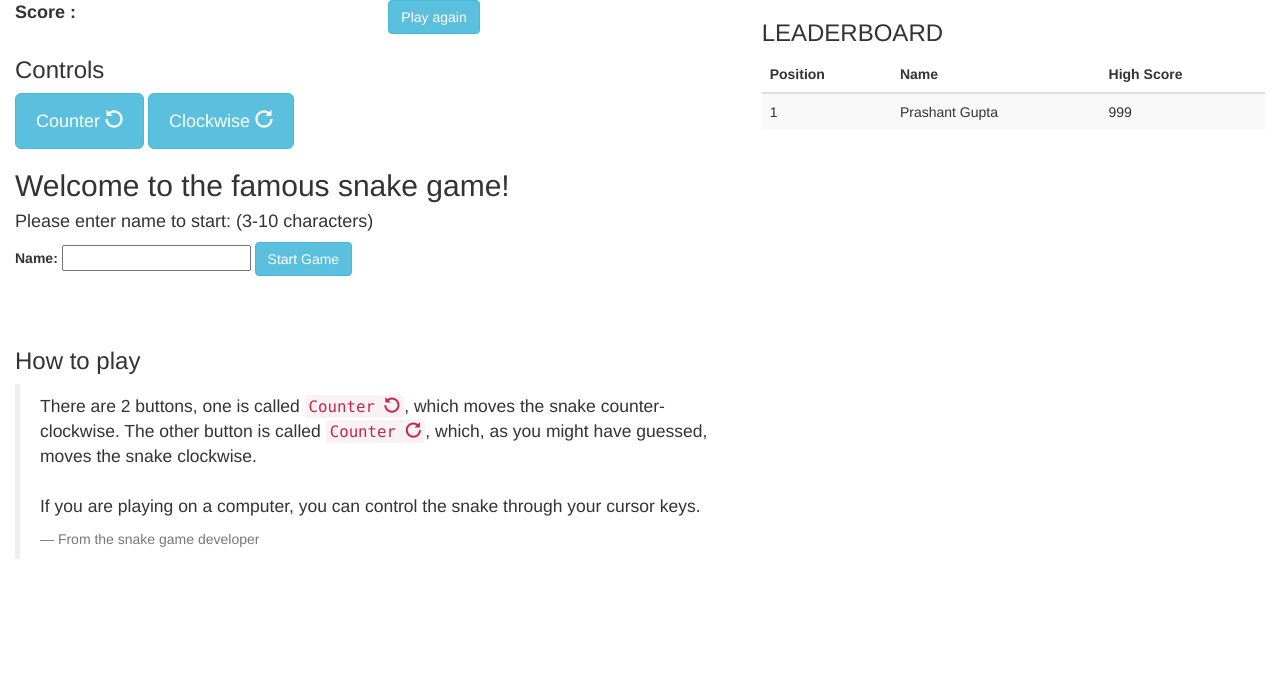
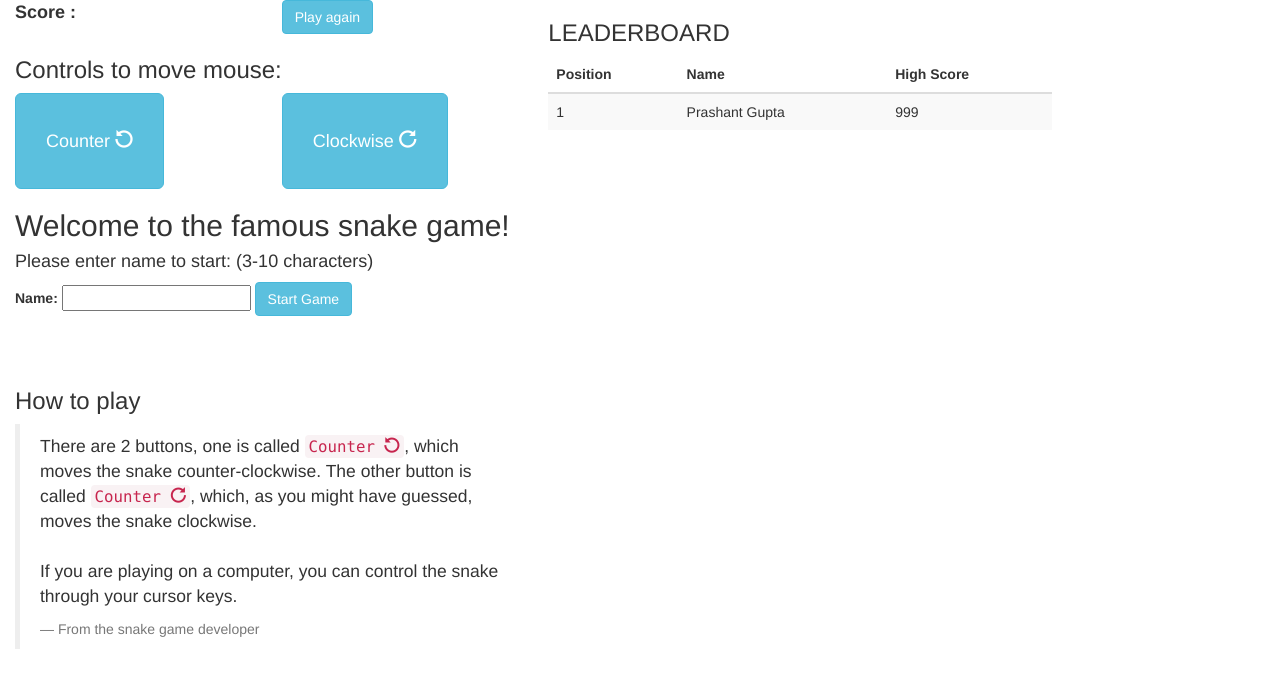
Before and after one commit to prashantgupta24/snake-javascript, a website: page static/index.html in a window 1280 px wide. Drawn offline with nearby package versions, Linux system fonts and the light colour scheme; files that its build step writes are made by us from their sources; no server answers; a script that the page names is missing; files whose address does not match are found by name.

Commit message:
refactoring

```diff
--- a/static/index.html
+++ b/static/index.html
@@ -2,7 +2,7 @@
 <html>
 
 <head>
-  <meta name="viewport" content="width=device-width, initial-scale=1">
+  <meta name="viewport" content="width=device-width, initial-scale=1.0, maximum-scale=1.0, user-scalable=0">
   <link rel="stylesheet" href="https://maxcdn.bootstrapcdn.com/bootstrap/3.3.7/css/bootstrap.min.css">
   <link rel="stylesheet" href="static/style.css">
   <script src="https://ajax.googleapis.com/ajax/libs/jquery/3.2.1/jquery.min.js"></script>
@@ -18,42 +18,50 @@
 
   <div class="container-fluid">
     <div class="row">
-      <div class="col-sm-7 col-md-7">
+      <div class="col-xs-12 col-sm-6 col-md-5">
         <div id="gameDiv">
           <div class="row">
-            <div class="col-sm-6">
+            <div class="col-sm-6 col-md-6">
               <p style="font-weight:bolder;font-size:large" id="score">Score : </p>
             </div>
-            <div class="col-sm-6">
+            <div class="col-sm-6 col-md-6">
               <button id="restart" type="button" class="btn btn-info">Play again</button>
             </div>
           </div>
           <div class="row">
-            <div class="col-sm-12">
+            <div class="col-sm-12 col-md-12">
               <div id="snakeCanvas"></div>
             </div>
           </div>
-          <div class="row">
-            <div id="controls" class="col-sm-12">
-              <h3 class="text-left">Controls</h3>
-              <button id="ctrlCntrClck" type="button" class="btn btn-info btn-lg" style="padding: 15px 20px;">Counter  <span class="glyphicon glyphicon-repeat gly-flip-horizontal"></span></button>
-              <button id="ctrlClck" type="button" class="btn btn-info btn-lg" style="padding: 15px 20px;">Clockwise <span class="glyphicon glyphicon-repeat"></span></button>
+          <div id="controls">
+            <div class="row">
+              <div class="col-sm-12 col-sm-12">
+                <h3 class="text-left">Controls to move mouse:</h3>
+              </div>
+            </div>
+            <div class="row">
+              <div class="col-xs-6 col-sm-6">
+                <button id="ctrlCntrClck" type="button" class="btn btn-info btn-lg" style="padding: 35px 30px;">Counter   <span class="glyphicon glyphicon-repeat gly-flip-horizontal"></span></button>
+              </div>
+              <div class="col-xs-6 col-sm-6">
+                <button id="ctrlClck" type="button" class="btn btn-info btn-lg" style="padding: 35px 30px;">Clockwise <span class="glyphicon glyphicon-repeat"></span></button>
+              </div>
             </div>
           </div>
         </div>
         <div id="initialDiv" class="row">
-          <div class="col-sm-12">
+          <div class="col-xs-12">
             <h2>Welcome to the famous snake game!</h2>
             <h4>Please enter name to start: (3-10 characters) </h4>
           </div>
-          <div class="col-sm-12">
+          <div class="col-xs-12">
             <label for="playerName">Name:</label>
             <input type="text" id="playerName"></input>
             <button id="startGame" type="button" class="btn btn-info">Start Game</button>
             <div id="error" class="alert">
             </div>
           </div>
-          <div class="col-sm-12">
+          <div class="col-xs-12">
             <h3>How to play</h3>
             <blockquote>
               <p>There are 2 buttons, one is called <code>Counter <span class="glyphicon glyphicon-repeat gly-flip-horizontal"></span></code>, which moves the snake counter-clockwise. The other button is called <code>Counter <span class="glyphicon glyphicon-repeat"></span></code>,
@@ -63,7 +71,7 @@
           </div>
         </div>
       </div>
-      <div class="col-sm-5 col-md-5">
+      <div class="col-xs-12 col-sm-6 col-md-5">
         <h3 class="text-left">LEADERBOARD</h3>
         <table class="table table-striped" id="highScoreTable">
           <thead>
--- a/static/main.js
+++ b/static/main.js
@@ -289,6 +289,8 @@ $(function() {
   function initializeSnakeGame() {
     $('#initialDiv').hide();
     $('#restart').hide();
+    document.body.scrollTop = 0; // For Chrome, Safari and Opera
+    document.documentElement.scrollTop = 0; // For IE and Firefox
     const SNAKE_GAME_OBJ = new p5(SNAKE_GAME);
   }
 });
```
